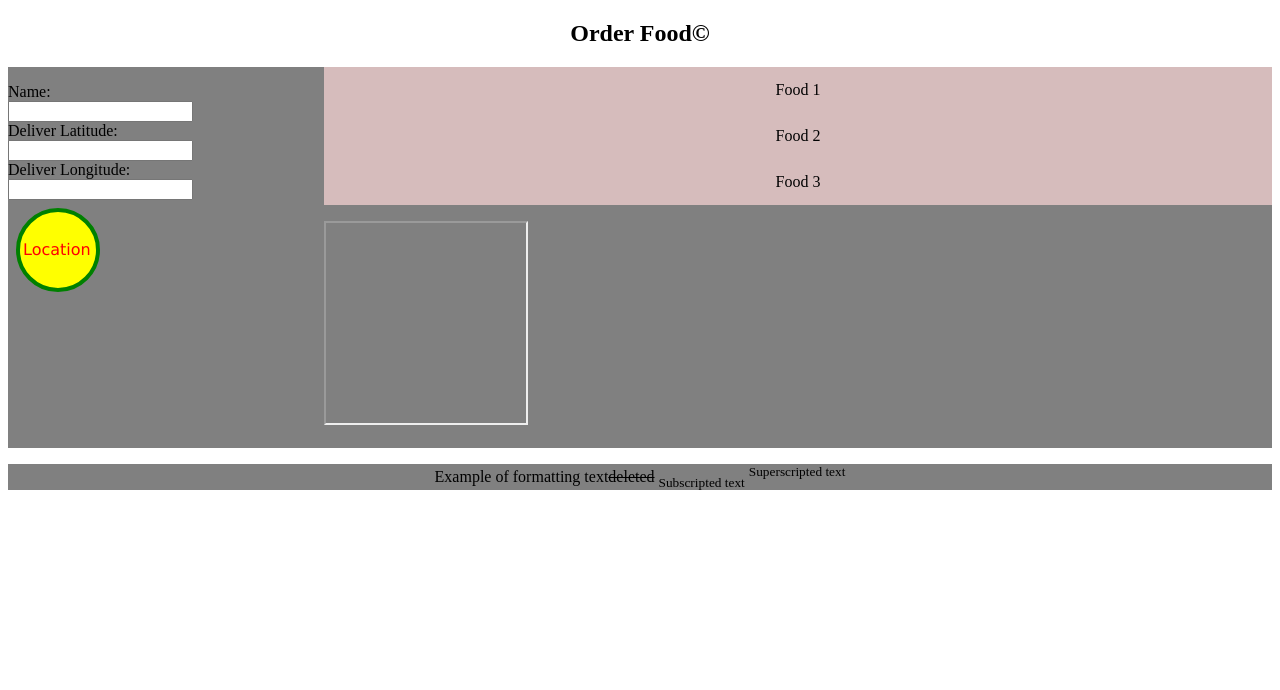
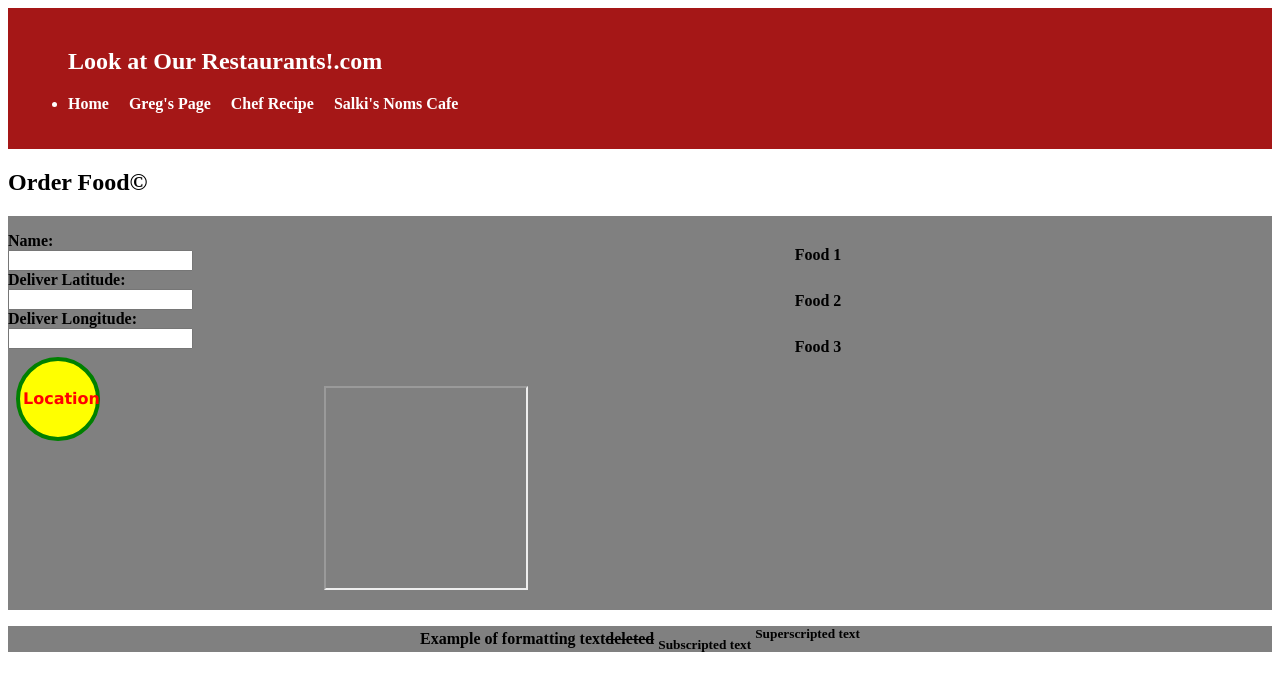
Before and after one commit to JUMP-2019-HTML-Project-Team-3/HTML-Team-3-Project, a plain HTML site: page greg.html in a window 1280 px wide. Drawn offline with Linux system fonts and the light colour scheme.

Commit message:
Changed Nav

```diff
--- a/greg.html
+++ b/greg.html
@@ -1,13 +1,50 @@
 <!DOCTYPE html>
 <html>
+
+<!-- NavBar Start -->
+<head>
+        <style>
+        a:link {
+          color: white;
+          background-color: rgb(165, 23, 23);
+          text-decoration: none;
+        }
+        a:visited {
+          color: pink;
+          background-color: rgb(165, 23, 23);
+          text-decoration: none;
+        }
+        a:hover {
+          color: red;
+          background-color: rgb(165, 23, 23);
+          text-decoration: underline;
+        }
+        a:active {
+          color: yellow;
+          background-color: rgb(165, 23, 23);
+          text-decoration: underline;
+        }
+        </style>
+        </head>
+<div style="background-color:rgb(165, 23, 23);color:white;padding:20px;">
+    <nav>
+        <ul>
+        <h2><strong>Look at Our Restaurants!.com</strong><b>&emsp;</h2>
+        <li><a href="Index.html"><strong>Home</strong></a><b>&emsp;</b>
+        <strong>Greg's Page</strong><b>&emsp;</b>
+        <a href="Omran_webpage.html"><strong>Chef Recipe</strong></a><b>&emsp;</b>
+        <a href="RebeccaPage.html"><strong>Salki's Noms Cafe</strong></a><b>&emsp;</b></li>
+        </ul>
+    </nav>
+</div>
+<!-- Nav bar end -->
+
 <!--Feature 6 Layout-->
 <meta name="viewport" content="width=device-width, initial-scale=1">
 
 <!--Feature 9 Symbols-->
-    <header>
+    <body>
         <h2><b>Order Food&copy</b></h2>
-    </header>
-    <body>
         <section>
         <aside>
         <p>
@@ -33,7 +70,7 @@
             <!--Feature 4 Lists-->
             <!--Feature 1 Attributes-->
             <nav>
-            <ul>
+            <ul id-="ul1">
                 <li id="li1" onclick="addFood1()">Food 1</li>
                 <li id="li2">Food 2</li>
                 <li id="li3">Food 3</li>
@@ -58,6 +95,10 @@
 
     <!--Feature 3 CSS-->
 <style>
+h2{
+    align-content: center;
+}
+
 section{
     display: -webkit-flex;
     display: flex;
@@ -89,15 +130,15 @@ article{
   float: right;
   width: 70%;
 }
-ul{
+
+#ul1{
     list-style-type: none;
     margin: 0;
     padding: 0;
     overflow: hidden;
-    background-color: rgb(214, 188, 188);
 }
 
-li{
+#li1, #li2, #li3{
     display: block;
     text-align: center;
     padding: 14px 16px;
```
